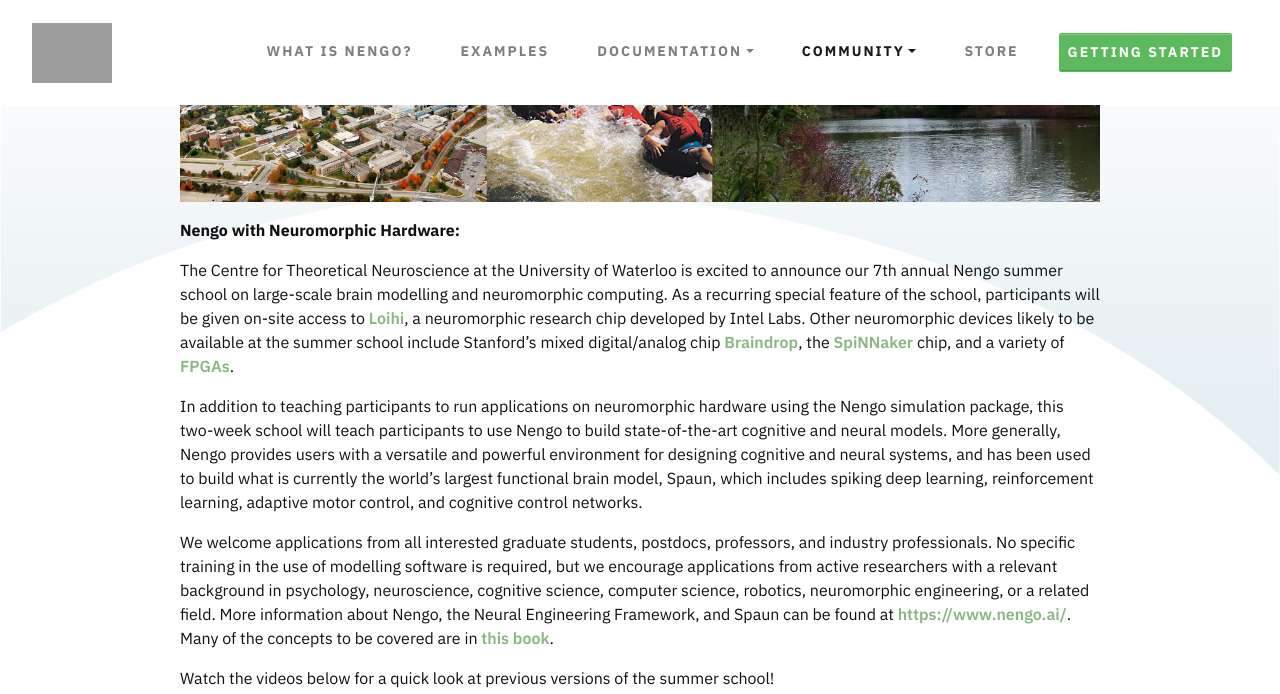
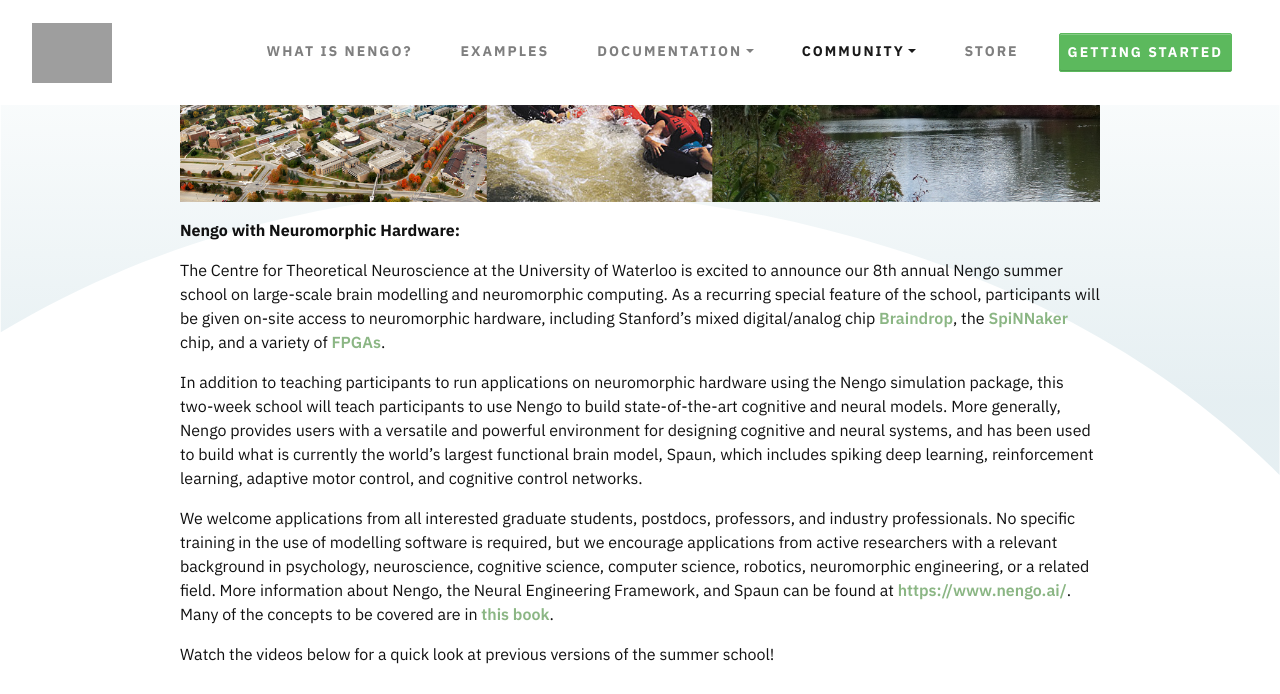
Before and after one commit to nengo/nengo.github.io, a Jekyll site: the page built from summer-school.md, in a window 1280 px wide and 900 px high, scrolled down 340 px, cut to the strip 0-694 px from the top of the window. Built offline with Jekyll 4.4.1, drawn with Linux system fonts in a browser that asks for light colours; nearby versions of some CDN libraries; comment, search, counter and statistics services are not loaded; some of the changed text lies outside the part shown.

Commit message:
Updated summerschool website

```diff
--- a/summer-school.md
+++ b/summer-school.md
@@ -15,13 +15,10 @@
 **Nengo with Neuromorphic Hardware:**
 
 The Centre for Theoretical Neuroscience at the University of
-Waterloo is excited to announce our 7th annual Nengo summer school
+Waterloo is excited to announce our 8th annual Nengo summer school
 on large-scale brain modelling and neuromorphic computing. As a
 recurring special feature of the school, participants will be given
-on-site access to [Loihi](https://ieeexplore.ieee.org/document/8259423),
-a neuromorphic research chip developed by Intel Labs. Other
-neuromorphic devices likely to be available at the summer school
-include Stanford’s mixed digital/analog chip
+on-site access to neuromorphic hardware, including Stanford’s mixed digital/analog chip
 [Braindrop](https://web.stanford.edu/group/brainsinsilicon/),
 the [SpiNNaker](http://apt.cs.manchester.ac.uk/projects/SpiNNaker/) chip, and a
 variety of [FPGAs](https://www.nengo.ai/nengo-fpga/).
@@ -95,7 +92,7 @@
 schedule and list of guest lecturers will be announced at a later
 date.
 
-**Dates:** June 7th - June 19th, 2020
+**Dates:** June 4th - June 16th, 2023
 
 **Location:** University of Waterloo, Ontario, Canada
 ([map](http://goo.gl/Sa074A))
@@ -117,7 +114,7 @@
 a number of shuttle services are available to take you directly to
 the University from the airport. A list of general travel options
 can be found
-[here](https://uwaterloo.ca/international-student-guide/2019/prepare/arranging-travel-waterloo)
+[here](https://uwaterloo.ca/international-student-guide/resources/prepare/arranging-travel-waterloo)
 
 **Accommodations:** On-campus accommodations will be
 made available to all confirmed participants. The summer school rates
```
Also changed, not shown: other parts of summer-school.md (+3 -3 lines).
